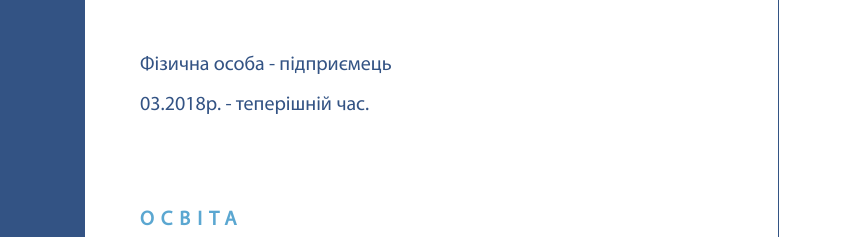
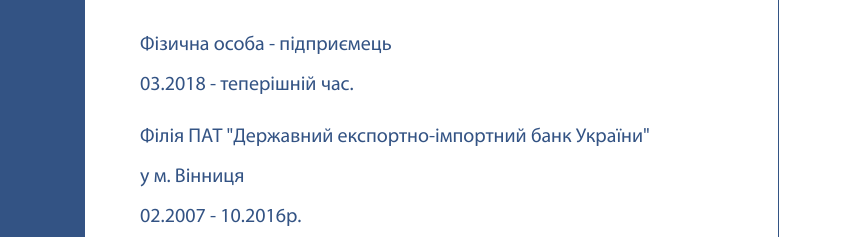
Before and after one commit to dzhelez2903/CV-Zhelezniak, a plain HTML site: page index.html in a window 1280 px wide. Shown: the part 563-800 px from the top of the page, 412-1280 px from the left. Drawn offline with Linux system fonts and the light colour scheme.

Commit message:
added information

```diff
--- a/index.html
+++ b/index.html
@@ -39,7 +39,11 @@
       </h3>
       <p>
         Фізична особа - підприємець<br>
-        <span class="date">03.2018р. - теперішній час.</span>
+        <span class="date">03.2018 - теперішній час.</span>
+      </p>
+      <p>
+        Філія ПАТ "Державний експортно-імпортний банк України"<br>у м. Вінниця<br>
+        <span class="date">02.2007 - 10.2016р.</span>
       </p>
       <h3>
         Освіта
```
